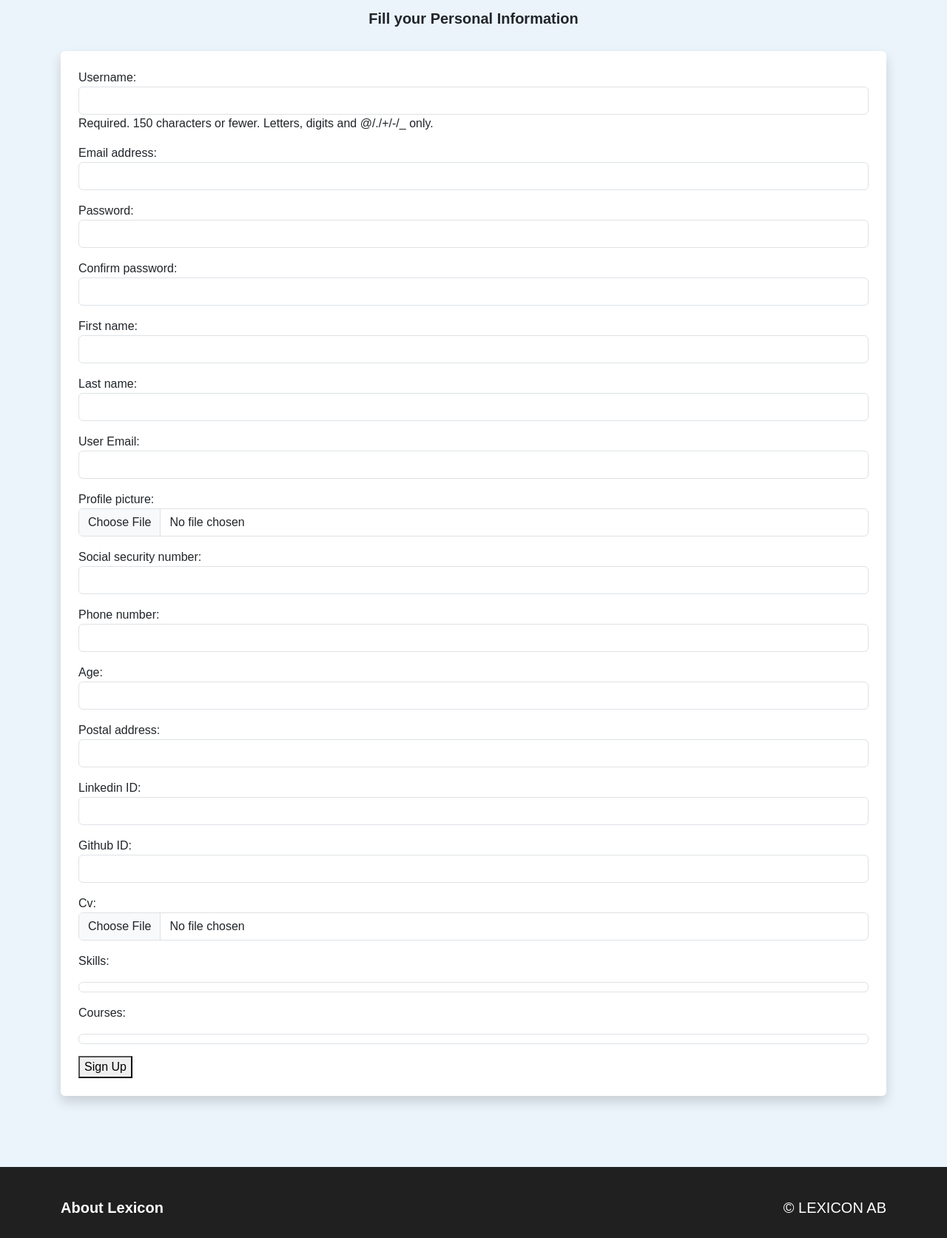
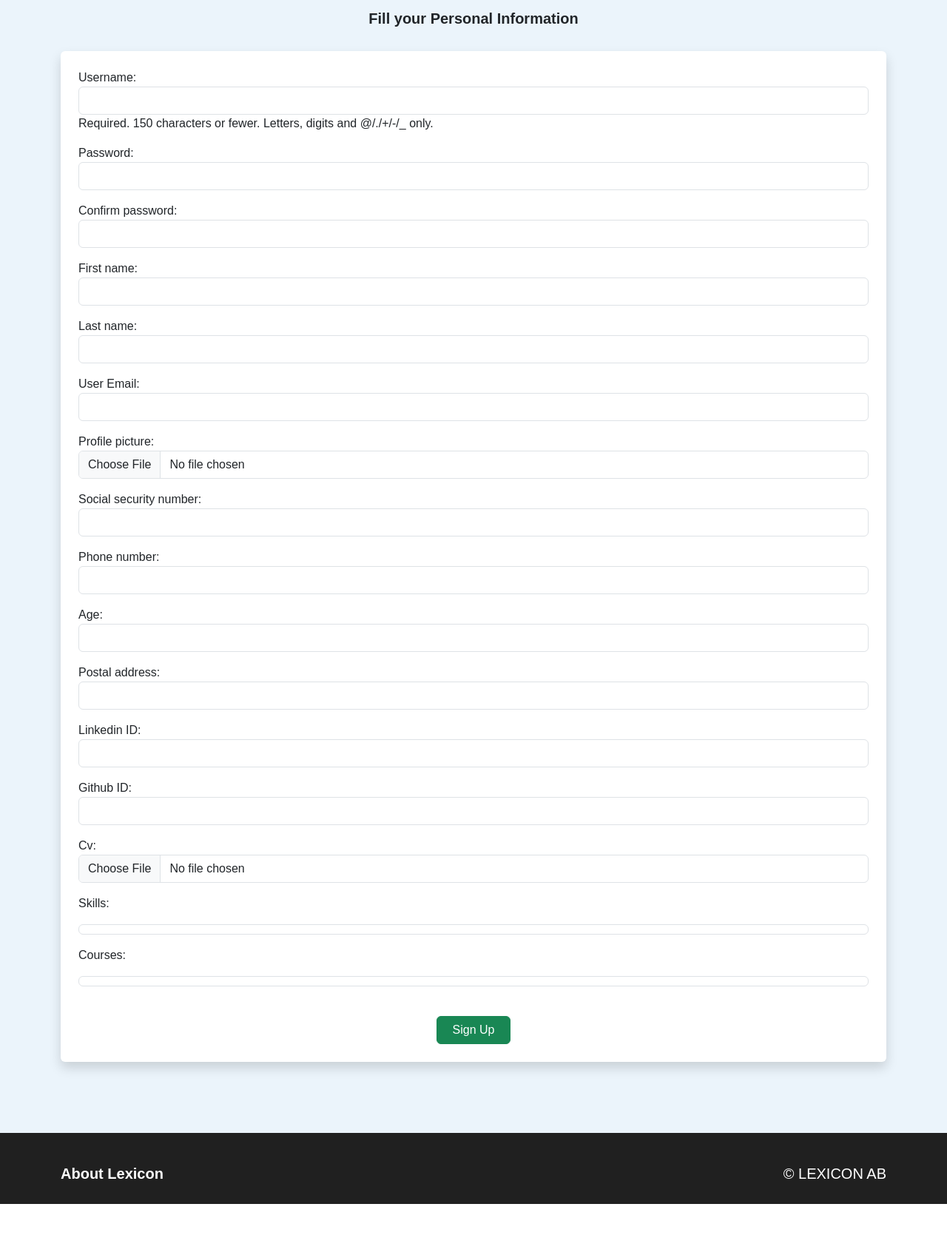
Before and after one commit to GeerthiT/Texur_InternshipProject, a Django app: page /signup_student/ in a window 1280 px wide. Shown: the part 207-1880 px from the top of the page at 74% size. After the commit the page ends 1834 px from the top, so only its background shows below. Run offline with Django 4.2, Linux system fonts and the light colour scheme; data that the repository does not hold is empty; some web fonts are replaced.

Commit message:
conflict rework

```diff
--- a/Lexicon_App/forms.py
+++ b/Lexicon_App/forms.py
@@ -25,7 +25,7 @@ class UserForm(forms.ModelForm):
 
     class Meta:
         model = User
-        fields = ('username', 'email')
+        fields = ('username',)
 
     def __init__(self, *args, **kwargs):
         super().__init__(*args, **kwargs)
@@ -77,6 +77,10 @@ class StudentForm(forms.ModelForm):
             instance = kwargs.get('instance')
         if instance and instance.email:
             self.fields['email'].disabled = True
+
+# class PasswordForm(UserCreationForm):
+#     class Meta(UserCreationForm.Meta):
+#         fields = ['password1', 'password2']
 
 class CompanyProfileForm(forms.Form):
     Companyname = forms.CharField(max_length=100, widget=forms.TextInput(attrs={'class': 'form-control'}))
--- a/Lexicon_App/static/css/misc.css
+++ b/Lexicon_App/static/css/misc.css
@@ -5,13 +5,13 @@ body {
 
 div.topbar {
   /* background: #202020; */
-<<<<<<< HEAD
+
   background-size: auto 45px;
   padding: 10px;
-=======
+
   background-size: auto 45px;
   padding: 10px;
->>>>>>> 2c49fc800bb3cc894475c4b52cea95c8bd528a6b
+
 
 }
 
@@ -483,8 +483,3 @@ h5{
     padding: 20px; /* Optional: Add padding */
     border-radius: 1pc;
   }
-
->>>>>>> main
->>>>>>> 2e246ba69615e195b6e8055883e3d973c375ee7d
->>>>>>> main
->>>>>>> 2c49fc800bb3cc894475c4b52cea95c8bd528a6b
--- a/Lexicon_App/templates/student_auth/info_student.html
+++ b/Lexicon_App/templates/student_auth/info_student.html
@@ -97,7 +97,9 @@
                 <p><strong>Linkedin ID:</strong> <input type="text" id="linkedinIDInput" name="linkedin_ID" value="{{ student.linkedin_ID }}"></p>
                 <p><strong>Github ID:</strong> <input type="text" id="githubIDInput" name="github_ID" value="{{ student.github_ID }}"></p>
               <!-- Add input fields for other editable student information -->
-                <button type="submit" name="action" value="save">Save</button>
+              <div style="text-align: center;">
+                <button class="btn btn-block btn-success" type="submit" style="width: 100px;">Sign Up</button>
+              </div>
             </form>
     {% else %}
 
--- a/Lexicon_App/templates/student_auth/signup_student.html
+++ b/Lexicon_App/templates/student_auth/signup_student.html
@@ -21,7 +21,12 @@
   {% csrf_token %}
   {{ user_form.as_p }}
   {{ student_form.as_p }}
-  <button type="submit">Sign Up</button>
+
+  <br>
+  <div style="text-align: center;">
+    <button class="btn btn-block btn-success" type="submit" style="width: 100px;">Sign Up</button>
+  </div>
+
 </form>
 
    <style>
--- a/Lexicon_App/views.py
+++ b/Lexicon_App/views.py
@@ -75,6 +75,8 @@ def login_student(request):
     else:
         # Render the login form
         return render(request, 'student_auth/login_student.html')
+
+
 
 
 def signup_student(request):
```
Also changed, not shown: Lexicon_App/migrations/0002_remove_student_course_student_course.py (deleted), Lexicon_App/migrations/0002_student_profile_picture.py (deleted), Lexicon_App/migrations/0003_merge_20240412_1236.py (deleted), Lexicon_App/migrations/0004_remove_student_course_student_course.py (deleted), media/profile_pictures/3_HdTsfwn.png (added), media/profile_pictures/3_tNbe8TC.png (added), 2 other files.
